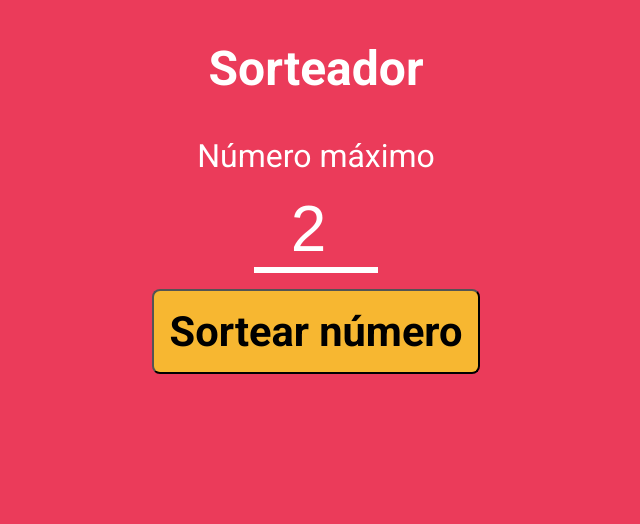
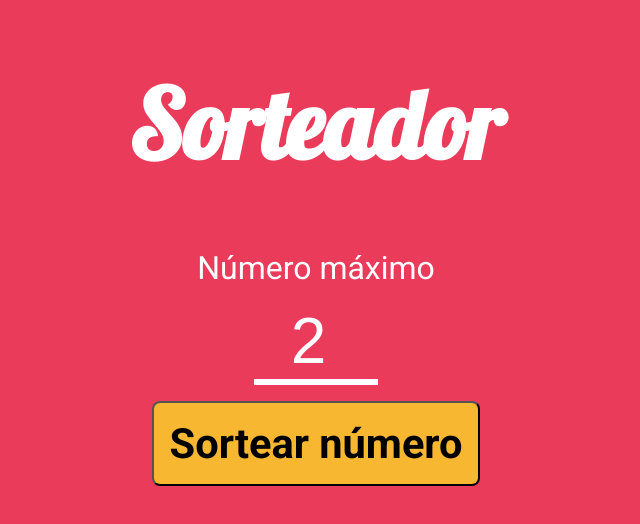
Before and after one commit to devMahaw/sorteador, a website: page index.html in a window 1280 px wide. Shown: the whole page, without its empty margins (324-964 px from the left). Drawn offline with Linux system fonts and the light colour scheme.

Commit message:
style: html correction

```diff
--- a/index.html
+++ b/index.html
@@ -11,7 +11,7 @@
 </head>
 <body>
     <main>
-        <h2>Sorteador</h2>
+        <h1>Sorteador</h1>
         <section>
             <form id = "form-sorteador">
                 <div>
```
